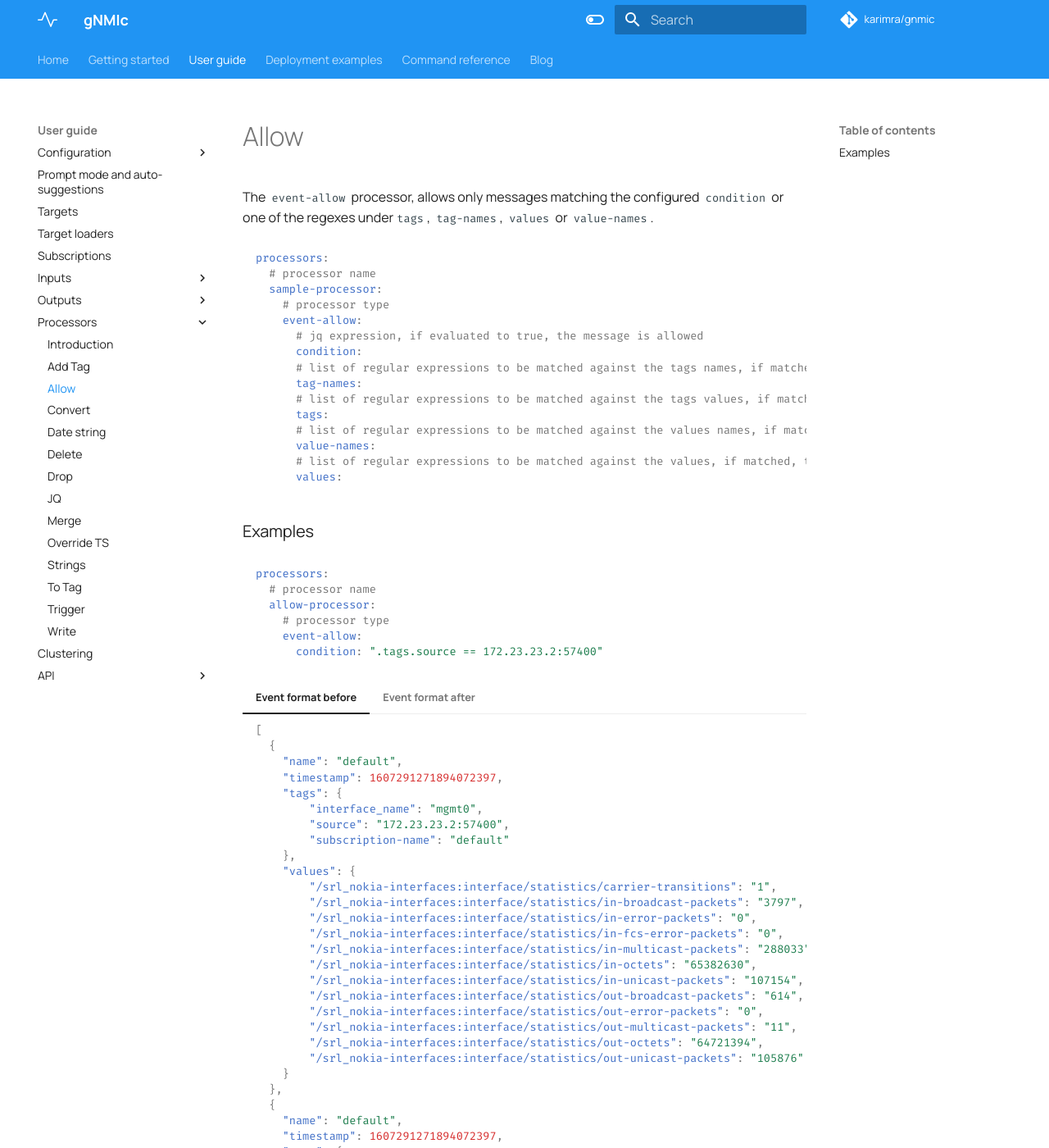
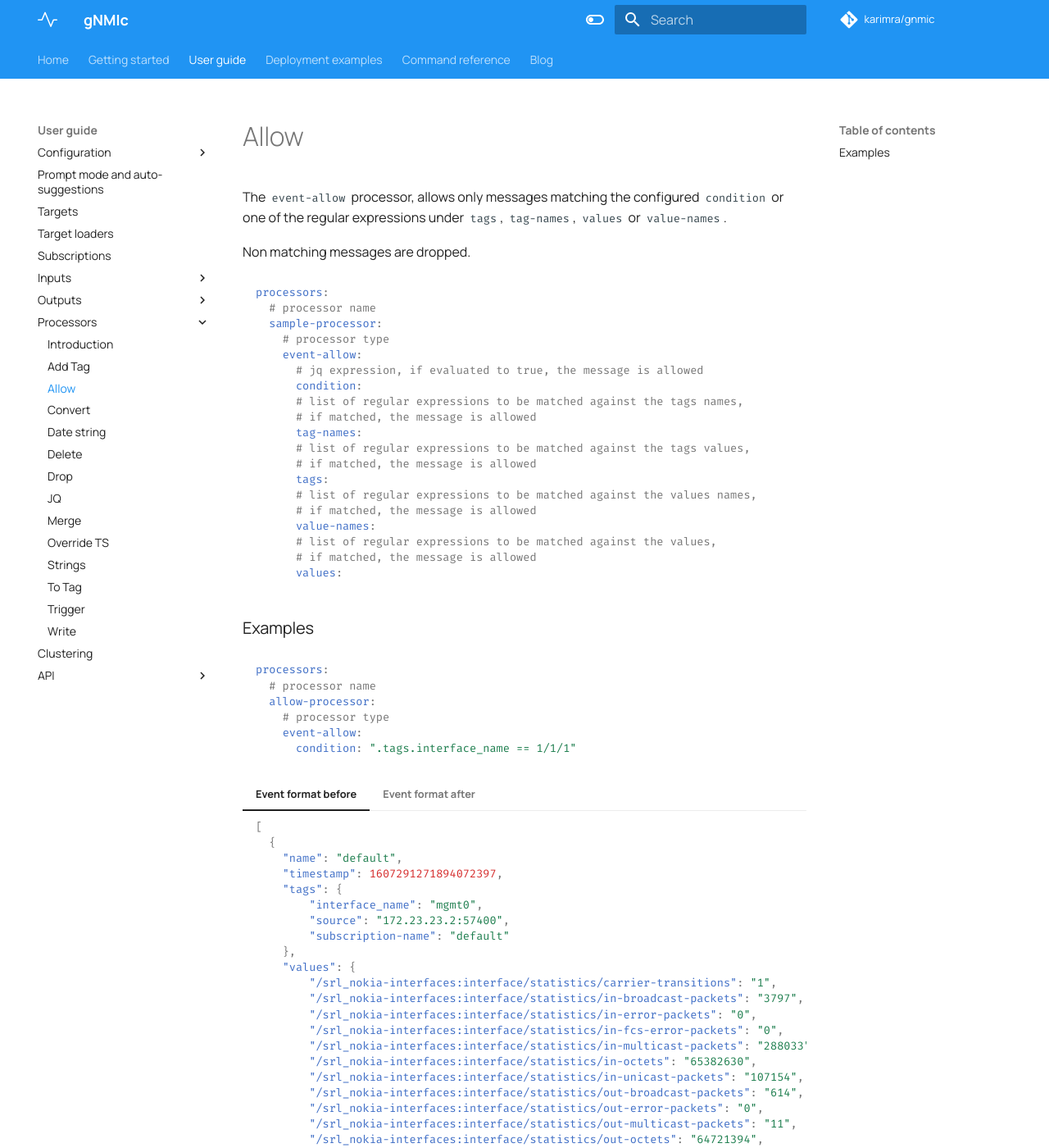
Before and after one commit to karimra/gnmic, an MkDocs documentation site: the page built from docs/user_guide/event_processors/event_allow.md, in a window 1280 px wide and 1400 px high. Shown: the whole window at 82% size. Built offline with MkDocs 1.6.1 and Material for MkDocs 9.7.7, drawn with Linux system fonts in a browser that asks for light colours; comment, search, counter and statistics services are not loaded; some of the changed text lies outside the part shown.

Commit message:
update example

````diff
--- a/docs/user_guide/event_processors/event_allow.md
+++ b/docs/user_guide/event_processors/event_allow.md
@@ -1,4 +1,7 @@
-The `event-allow` processor, allows only messages matching the configured `condition` or one of the regexes under`tags`, `tag-names`, `values` or `value-names`.
+The `event-allow` processor, allows only messages matching the configured `condition` or one of the regular expressions under `tags`, `tag-names`, `values` or `value-names`.
+
+Non matching messages are dropped.
+
 ```yaml
 processors:
   # processor name
@@ -7,13 +10,17 @@ processors:
     event-allow:
       # jq expression, if evaluated to true, the message is allowed
       condition:
-      # list of regular expressions to be matched against the tags names, if matched, the message is allowed
+      # list of regular expressions to be matched against the tags names,
+      # if matched, the message is allowed
       tag-names:
-      # list of regular expressions to be matched against the tags values, if matched, the message is allowed
+      # list of regular expressions to be matched against the tags values,
+      # if matched, the message is allowed
       tags:
-      # list of regular expressions to be matched against the values names, if matched, the message is allowed
+      # list of regular expressions to be matched against the values names,
+      # if matched, the message is allowed
       value-names:
-      # list of regular expressions to be matched against the values, if matched, the message is allowed
+      # list of regular expressions to be matched against the values,
+      # if matched, the message is allowed
       values:
 ```
 ### Examples
@@ -24,7 +31,7 @@ processors:
   allow-processor:
     # processor type
     event-allow:
-      condition: ".tags.source == 172.23.23.2:57400"
+      condition: ".tags.interface_name == 1/1/1"
 ```
 
 === "Event format before"
@@ -57,8 +64,8 @@ processors:
         "name": "default",
         "timestamp": 1607291271894072397,
         "tags": {
-            "interface_name": "mgmt0",
-            "source": "172.23.23.2:57400",
+            "interface_name": "1/1/1",
+            "source": "172.23.23.3:57400",
             "subscription-name": "default"
         },
         "values": {
@@ -82,11 +89,13 @@ processors:
     ```json
     [
       {
+      },
+      {
         "name": "default",
         "timestamp": 1607291271894072397,
         "tags": {
-            "interface_name": "mgmt0",
-            "source": "172.23.23.2:57400",
+            "interface_name": "1/1/1",
+            "source": "172.23.23.3:57400",
             "subscription-name": "default"
         },
         "values": {
@@ -103,7 +112,6 @@ processors:
             "/srl_nokia-interfaces:interface/statistics/out-octets": "64721394",
             "/srl_nokia-interfaces:interface/statistics/out-unicast-packets": "105876"
         }
-      },
-      {}
+      }
     ]
     ```
````
